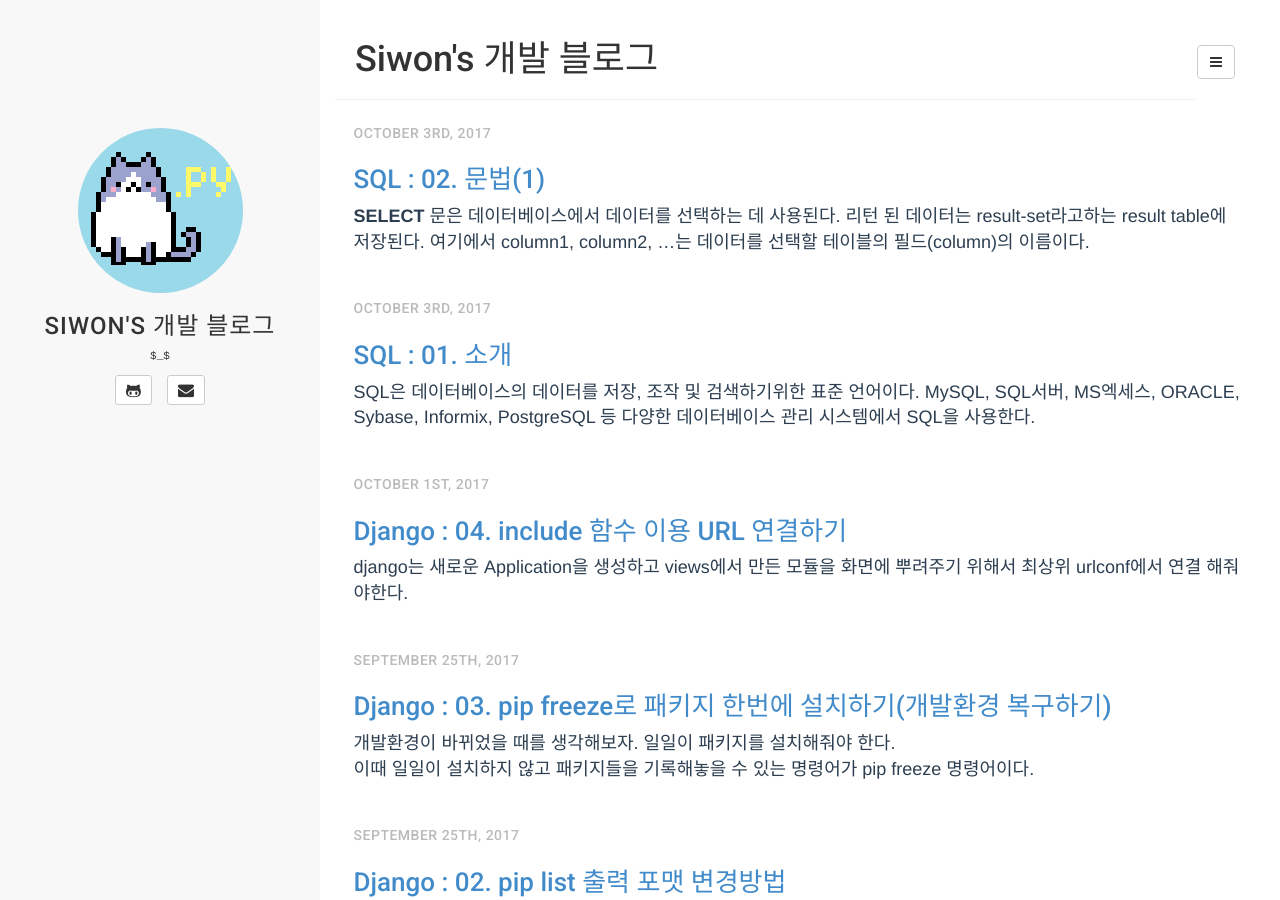
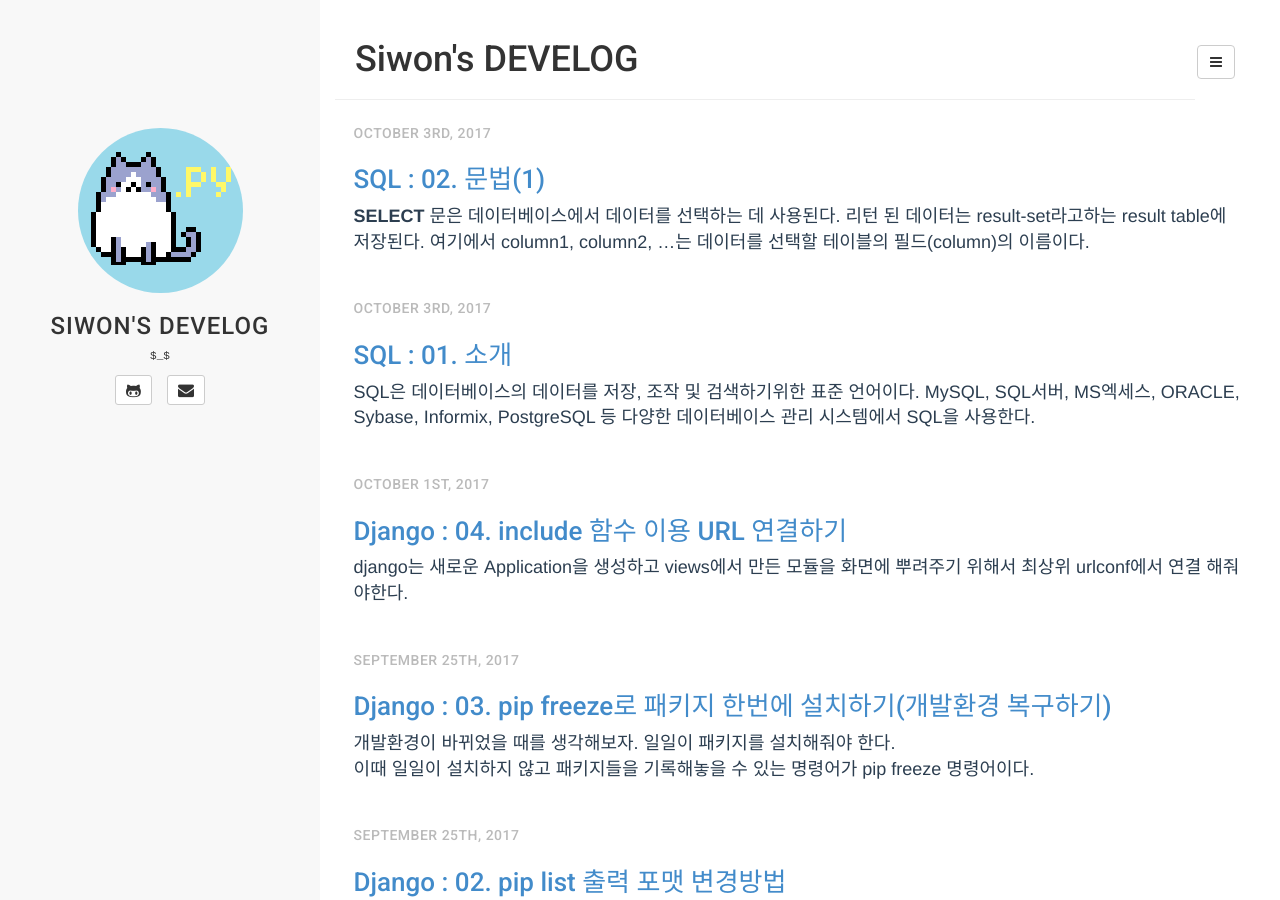
Before and after one commit to 2siwon/2siwon.github.io, a Jekyll site: the page built from index.html, in a window 1280 px wide and 900 px high. Built offline with Jekyll 4.4.1, drawn with Linux system fonts in a browser that asks for light colours; the list of posts is cut into pages by our own code.

Commit message:
modified config.yml

```diff
--- a/_config.yml
+++ b/_config.yml
@@ -7,14 +7,14 @@ highlighter: rouge
 markdown: kramdown
 disqus: siwons-blog
 google_analytics: dbyll
-title: Siwon's 개발 블로그
+title: Siwon's DEVELOG
 
 defaults:
   -
     scope:
       path: "" # empty string for all files
     values:
-      title: Siwon's 개발 블로그
+      title: Siwon's DEVELOG
 
 description: Stylish Jekyll Theme
 author:
```
